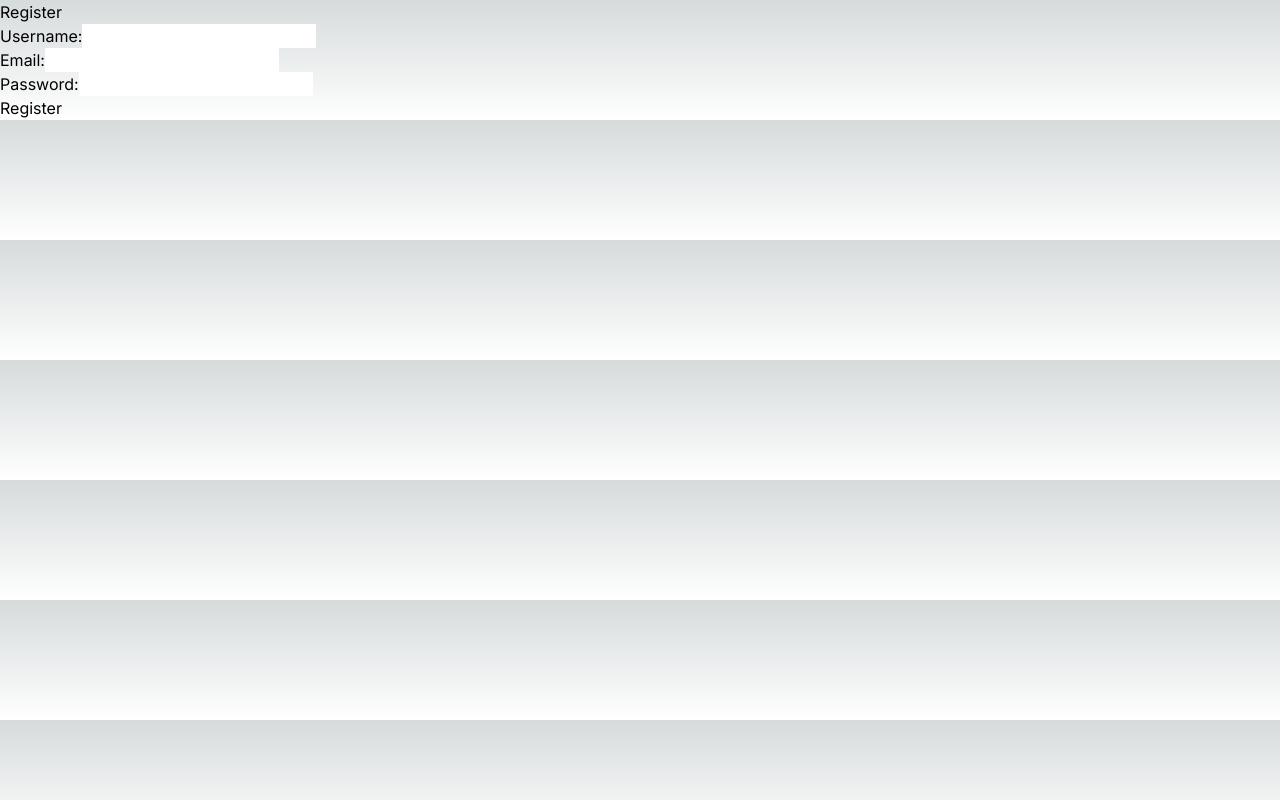
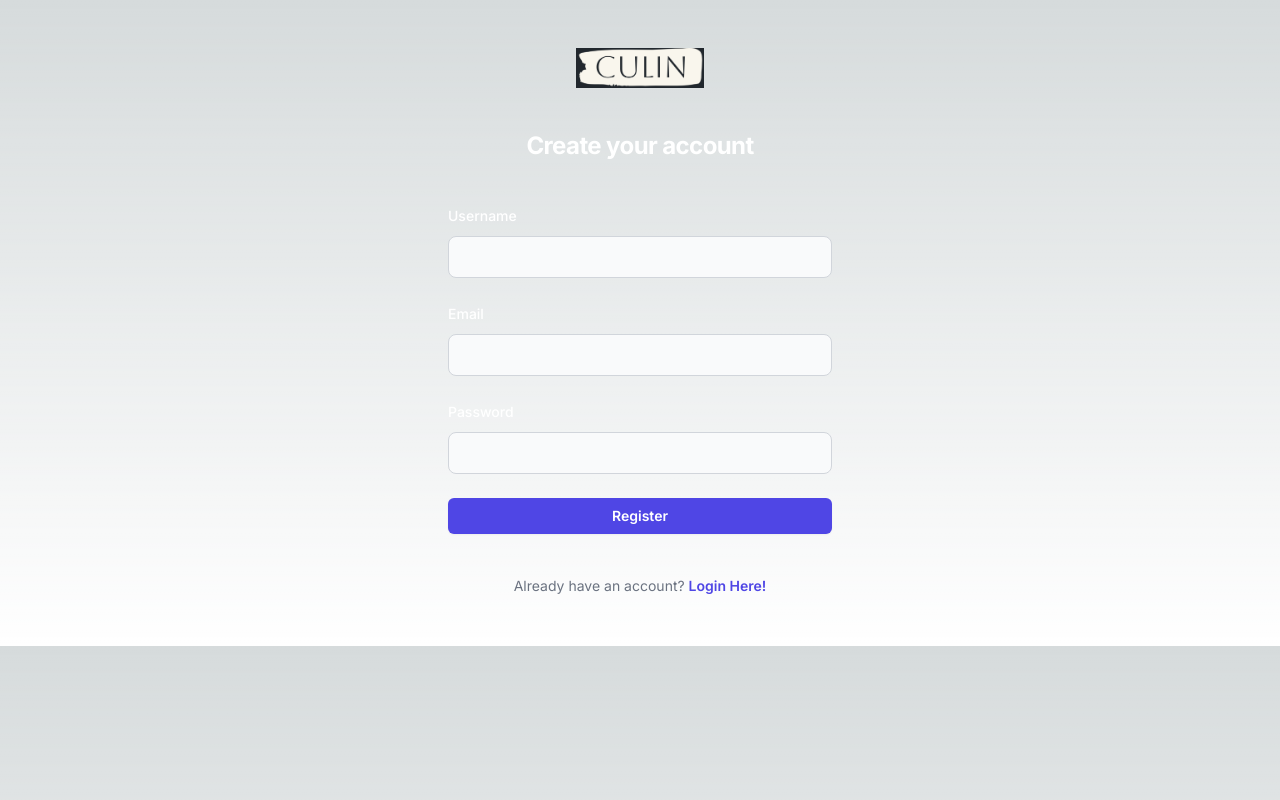
Before and after one commit to bhovesh2002/Culin_Frontend, a Next.js app: page /register in a window 1280 px wide. Built offline with nearby package versions, Linux system fonts and the light colour scheme.

Commit message:
added styling to login and register

```diff
--- a/app/login/page.tsx
+++ b/app/login/page.tsx
@@ -28,32 +28,140 @@ const LoginPage = () => {
     };
 
     return (
+
+      <div className="flex min-h-full flex-1 flex-col justify-center px-6 py-12 lg:px-8">
+      <div className="sm:mx-auto sm:w-full sm:max-w-sm">
+        <img
+          alt="Your Company"
+          src="/CulinLogo.png"
+          className="mx-auto h-16 w-auto"
+        />
+        <h2 className="mt-10 text-center text-2xl font-bold leading-9 tracking-tight text-white">
+          Log in to your account
+        </h2>
+      </div>
+
+      <div className="mt-10 sm:mx-auto sm:w-full sm:max-w-sm">
+        <form onSubmit={handleLogin} className="space-y-6">
           <div>
-        <h1>Login</h1>
-        <form onSubmit={handleLogin}>
-          <div>
-            <label htmlFor="username">Username:</label>
+            <label htmlFor="username" className="block text-sm font-medium leading-6 text-white">
+              Username
+            </label>
+            <div className="mt-2">
               <input
                 type="text"
                 id="username"
                 value={username}
                 onChange={(e) => setUsername(e.target.value)}
                 required
+                // className="block w-full rounded-md border-0 py-1.5 text-gray-900 shadow-sm ring-1 ring-inset ring-gray-300 placeholder:text-gray-400 focus:ring-2 focus:ring-inset focus:ring-indigo-600 sm:text-sm sm:leading-6"
+                className="bg-gray-50 border border-gray-300 text-gray-900 text-sm rounded-lg focus:ring-blue-500 focus:border-blue-500 block w-full p-2.5 dark:bg-gray-700 dark:border-gray-600 dark:placeholder-gray-400 dark:text-white dark:focus:ring-blue-500 dark:focus:border-blue-500"
               />
             </div>
+          </div>
+
           <div>
-            <label htmlFor="password">Password:</label>
+            <label htmlFor="password" className="block text-sm font-medium leading-6 text-white">
+              Password
+            </label>
+            <div className="mt-2">
               <input
                 type="password"
                 id="password"
                 value={password}
                 onChange={(e) => setPassword(e.target.value)}
                 required
+                // className="block w-full rounded-md border-0 py-1.5 text-gray-900 shadow-sm ring-1 ring-inset ring-gray-300 placeholder:text-gray-400 focus:ring-2 focus:ring-inset focus:ring-indigo-600 sm:text-sm sm:leading-6 bg-gray-700"
+                className="bg-gray-50 border border-gray-300 text-gray-900 text-sm rounded-lg focus:ring-blue-500 focus:border-blue-500 block w-full p-2.5 dark:bg-gray-700 dark:border-gray-600 dark:placeholder-gray-400 dark:text-white dark:focus:ring-blue-500 dark:focus:border-blue-500"
               />
             </div>
-          <button type="submit">Login</button>
+          </div>
+
+          <div>
+            <button
+              type="submit"
+              className="flex w-full justify-center rounded-md bg-indigo-600 px-3 py-1.5 text-sm font-semibold leading-6 text-white shadow-sm hover:bg-indigo-500 focus-visible:outline focus-visible:outline-2 focus-visible:outline-offset-2 focus-visible:outline-indigo-600"
+            >
+              Sign in
+            </button>
+          </div>
         </form>
+
+        <p className="mt-10 text-center text-sm text-white">
+          Not a member?{' '}
+          <a href="/register" className="font-semibold leading-6 text-indigo-600 hover:text-indigo-500">
+            Register today!
+          </a>
+        </p>
       </div>
+    </div>
+
+      // <div className="flex min-h-full flex-1 flex-col justify-center px-6 py-12 lg:px-8">
+      //   <div className="sm:mx-auto sm:w-full sm:max-w-sm">
+      //     <img src="/CulinLogo.png" className="mx-auto h-10 w-auto" alt="Flowbite Logo" />
+      //     <h2 className="mt-10 text-center text-2xl font-bold leading-9 tracking-tight text-white">
+      //       Login to your acccount
+      //     </h2>
+      //     <div className="mt-10 sm:mx-auto sm:w-full sm:max-w-sm">
+      //       <form onSubmit={handleLogin} className="space-y-6">
+      //         <div>
+      //           <label htmlFor="username" className="block text-sm font-medium leading-6 text-white">
+      //             Username
+      //           </label>
+      //           <div className="mt-2">
+      //             <input
+      //               type="text"
+      //               id="username"
+      //               value={username}
+      //               onChange={(e) => setUsername(e.target.value)}
+      //               className="block w-full rounded-md border-0 py-1.5 text-gray-900 shadow-sm ring-1 ring-inset ring-gray-300 placeholder:text-gray-400 focus:ring-2 focus:ring-inset focus:ring-indigo-600 sm:text-sm sm:leading-6"
+      //               required
+      //             />
+      //           </div>
+      //         </div>
+      //         <div>
+      //           <div className="flex items-center justify-between">
+      //             <label htmlFor="password" className="block text-sm font-medium leading-6 text-white">
+      //               Password
+      //             </label>
+      //             <div className="text-sm">
+      //               <a href="#" className="font-semibold text-indigo-600 hover:text-indigo-500">
+      //                 Forgot password?
+      //               </a>
+      //             </div>
+      //           </div>
+
+      //         </div>
+      //       </form>
+      //     </div>
+      //   </div>
+
+
+      //   {/* <h1>Login</h1>
+      //   <form onSubmit={handleLogin}>
+      //     <div>
+      //       <label htmlFor="username">Username:</label>
+      //       <input
+      //         type="text"
+      //         id="username"
+      //         value={username}
+      //         onChange={(e) => setUsername(e.target.value)}
+      //         required
+      //       />
+      //     </div>
+      //     <div>
+      //       <label htmlFor="password">Password:</label>
+      //       <input
+      //         type="password"
+      //         id="password"
+      //         value={password}
+      //         onChange={(e) => setPassword(e.target.value)}
+      //         required
+      //       />
+      //     </div>
+      //     <button type="submit">Login</button>
+      //   </form> */}
+      // </div>
     );
   };
 
--- a/app/register/page.tsx
+++ b/app/register/page.tsx
@@ -27,42 +27,127 @@ const RegisterPage = () => {
     };
 
     return (
+      <div className="flex min-h-full flex-1 flex-col justify-center px-6 py-12 lg:px-8">
+      <div className="sm:mx-auto sm:w-full sm:max-w-sm">
+        <img
+          alt="Culin Login"
+          src="/CulinLogo.png"
+          className="mx-auto h-10 w-auto"
+        />
+        <h2 className="mt-10 text-center text-2xl font-bold leading-9 tracking-tight text-white">
+          Create your account
+        </h2>
+      </div>
+
+      <div className="mt-10 sm:mx-auto sm:w-full sm:max-w-sm">
+        <form onSubmit={handleRegister} className="space-y-6">
           <div>
-        <h1>Register</h1>
-        <form onSubmit={handleRegister}>
-          <div>
-            <label htmlFor="username">Username:</label>
+            <label htmlFor="username" className="block text-sm font-medium leading-6 text-white">
+              Username
+            </label>
+            <div className="mt-2">
               <input
                 type="text"
                 id="username"
                 value={username}
                 onChange={(e) => setUsername(e.target.value)}
                 required
+                className="bg-gray-50 border border-gray-300 text-gray-900 text-sm rounded-lg focus:ring-blue-500 focus:border-blue-500 block w-full p-2.5 dark:bg-gray-700 dark:border-gray-600 dark:placeholder-gray-400 dark:text-white dark:focus:ring-blue-500 dark:focus:border-blue-500"
+                // className="bg-gray-700 block w-full rounded-md border-0 py-1.5 text-black shadow-sm ring-1 ring-inset ring-gray-300 placeholder:text-gray-400 focus:ring-2 focus:ring-inset focus:ring-indigo-600 sm:text-sm sm:leading-6"
               />
             </div>
+          </div>
+
           <div>
-            <label htmlFor="email">Email:</label>
+            <label htmlFor="email" className="block text-sm font-medium leading-6 text-white">
+              Email
+            </label>
+            <div className="mt-2">
               <input
-              type="text"
+                type="email"
                 id="email"
                 value={email}
                 onChange={(e) => setEmail(e.target.value)}
                 required
+                className="bg-gray-50 border border-gray-300 text-gray-900 text-sm rounded-lg focus:ring-blue-500 focus:border-blue-500 block w-full p-2.5 dark:bg-gray-700 dark:border-gray-600 dark:placeholder-gray-400 dark:text-white dark:focus:ring-blue-500 dark:focus:border-blue-500"
+                // className="bg-gray-50 block w-full rounded-md border-0 py-1.5 text-black shadow-sm ring-1 ring-inset ring-gray-300 placeholder:text-gray-400 focus:ring-2 focus:ring-inset focus:ring-indigo-600 sm:text-sm sm:leading-6"
               />
             </div>
+          </div>
+
           <div>
-            <label htmlFor="password">Password:</label>
+            <label htmlFor="password" className="block text-sm font-medium leading-6 text-white">
+              Password
+            </label>
+            <div className="mt-2">
               <input
                 type="password"
                 id="password"
                 value={password}
                 onChange={(e) => setPassword(e.target.value)}
                 required
+                className="bg-gray-50 border border-gray-300 text-gray-900 text-sm rounded-lg focus:ring-blue-500 focus:border-blue-500 block w-full p-2.5 dark:bg-gray-700 dark:border-gray-600 dark:placeholder-gray-400 dark:text-white dark:focus:ring-blue-500 dark:focus:border-blue-500"
+                // className="bg-gray-50 block w-full rounded-md border-0 py-1.5 text-black shadow-sm ring-1 ring-inset ring-gray-300 placeholder:text-gray-400 focus:ring-2 focus:ring-inset focus:ring-indigo-600 sm:text-sm sm:leading-6"
               />
             </div>
-          <button type="submit">Register</button>
+          </div>
+
+          <div>
+            <button
+              type="submit"
+              className="flex w-full justify-center rounded-md bg-indigo-600 px-3 py-1.5 text-sm font-semibold leading-6 text-white shadow-sm hover:bg-indigo-500 focus-visible:outline focus-visible:outline-2 focus-visible:outline-offset-2 focus-visible:outline-indigo-600"
+            >
+              Register
+            </button>
+          </div>
         </form>
+
+        <p className="mt-10 text-center text-sm text-gray-500">
+          Already have an account?{' '}
+          <a href="/login" className="font-semibold leading-6 text-indigo-600 hover:text-indigo-500">
+            Login Here!
+          </a>
+        </p>
       </div>
+    </div>
+
+
+      // <div>
+      //   <h1>Register</h1>
+      //   <form onSubmit={handleRegister}>
+      //     <div>
+      //       <label htmlFor="username">Username:</label>
+      //       <input
+      //         type="text"
+      //         id="username"
+      //         value={username}
+      //         onChange={(e) => setUsername(e.target.value)}
+      //         required
+      //       />
+      //     </div>
+      //     <div>
+      //       <label htmlFor="email">Email:</label>
+      //       <input
+      //         type="text"
+      //         id="email"
+      //         value={email}
+      //         onChange={(e) => setEmail(e.target.value)}
+      //         required
+      //       />
+      //     </div>
+      //     <div>
+      //       <label htmlFor="password">Password:</label>
+      //       <input
+      //         type="password"
+      //         id="password"
+      //         value={password}
+      //         onChange={(e) => setPassword(e.target.value)}
+      //         required
+      //       />
+      //     </div>
+      //     <button type="submit">Register</button>
+      //   </form>
+      // </div>
     );
   };
 
```
Lines whose indentation alone changed are shown as unchanged.
